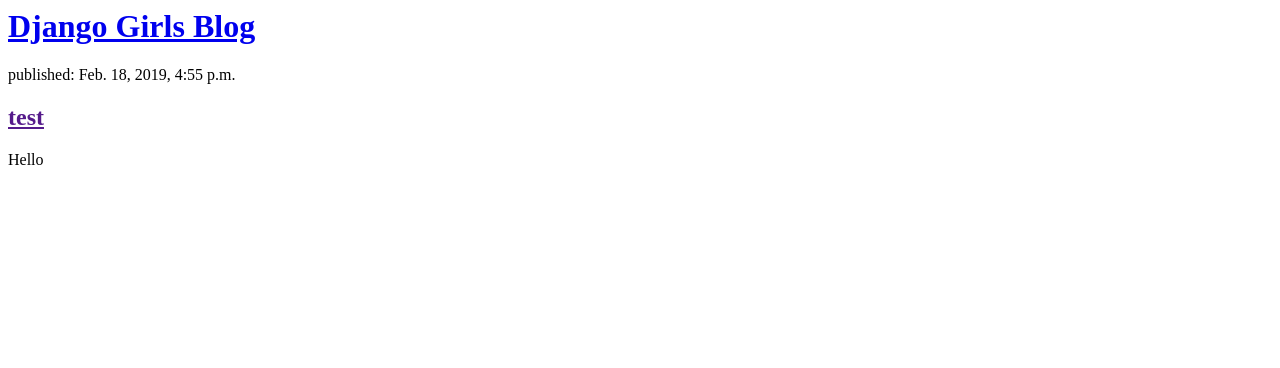
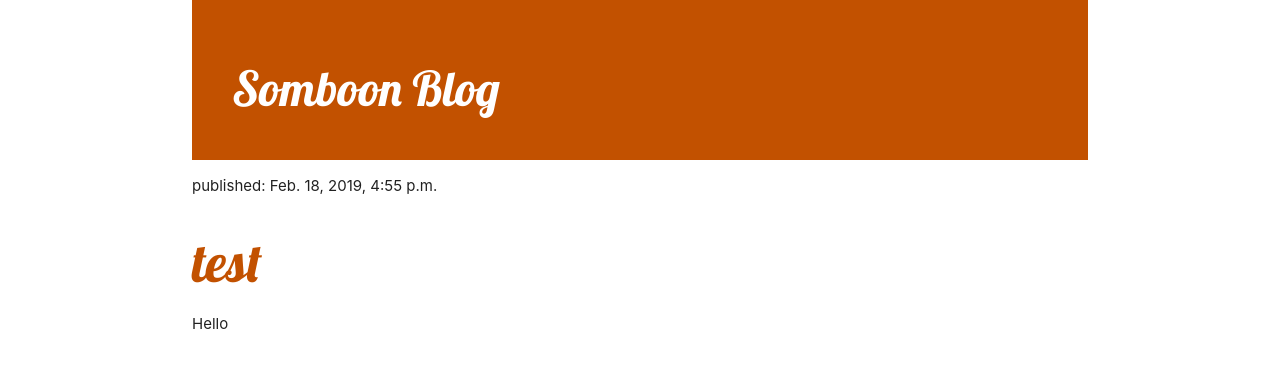
Before and after one commit to mymindd/django-lab, a Django app: page / in a window 1280 px wide. Shown: the top 368 px of the page. Run offline with Django 3.2, Linux system fonts and the light colour scheme; data comes from the database, SQL or seed files in the repository.

Commit message:
add css to page

```diff
--- /dev/null
+++ b/blog/static/css/blog.css
@@ -0,0 +1,50 @@
+h1 a, h2 a {
+    color: #C25100;
+    font-family: 'Lobster';
+}
+.page-header {
+    background-color: #C25100;
+    margin-top: 0;
+    padding: 20px 20px 20px 40px;
+}
+
+.page-header h1, .page-header h1 a, .page-header h1 a:visited, .page-header h1 a:active {
+    color: #ffffff;
+    font-size: 36pt;
+    text-decoration: none;
+}
+
+.content {
+    margin-left: 40px;
+}
+
+h1, h2, h3, h4 {
+    font-family: 'Lobster', cursive;
+}
+
+.date {
+    color: #828282;
+}
+
+.save {
+    float: right;
+}
+
+.post-form textarea, .post-form input {
+    width: 100%;
+}
+
+.top-menu, .top-menu:hover, .top-menu:visited {
+    color: #ffffff;
+    float: right;
+    font-size: 26pt;
+    margin-right: 20px;
+}
+
+.post {
+    margin-bottom: 70px;
+}
+
+.post h2 a, .post h2 a:visited {
+    color: #000000;
+}
--- a/blog/templates/blog/post_list.html
+++ b/blog/templates/blog/post_list.html
@@ -1,10 +1,16 @@
+{% load static %}
 <html>
     <head>
-        <title>Django Girls blog</title>
+	    <link href="//fonts.googleapis.com/css?family=Lobster&subset=latin,latin-ext" rel="stylesheet" type="text/css">
+	 <link rel="stylesheet" href="https://cdnjs.cloudflare.com/ajax/libs/materialize/1.0.0/css/materialize.min.css">
+         <script src="https://cdnjs.cloudflare.com/ajax/libs/materialize/1.0.0/js/materialize.min.js"></script>
+	  <link rel="stylesheet" href="{% static 'css/blog.css' %}">
+	 <title>Somboon blog</title>
     </head>
     <body>
-        <div>
-            <h1><a href="/">Django Girls Blog</a></h1>
+	<div class="container">
+        <div class="page-header">
+            <h1><a href="/">Somboon Blog</a></h1>
         </div>
 
 	{% for post in posts %}
@@ -14,5 +20,6 @@
       		<p>{{ post.text|linebreaksbr }}</p>
     	</div>
 	{% endfor %}
+	</div>
     </body>
 </html>
```
Lines whose indentation alone changed are shown as unchanged.
